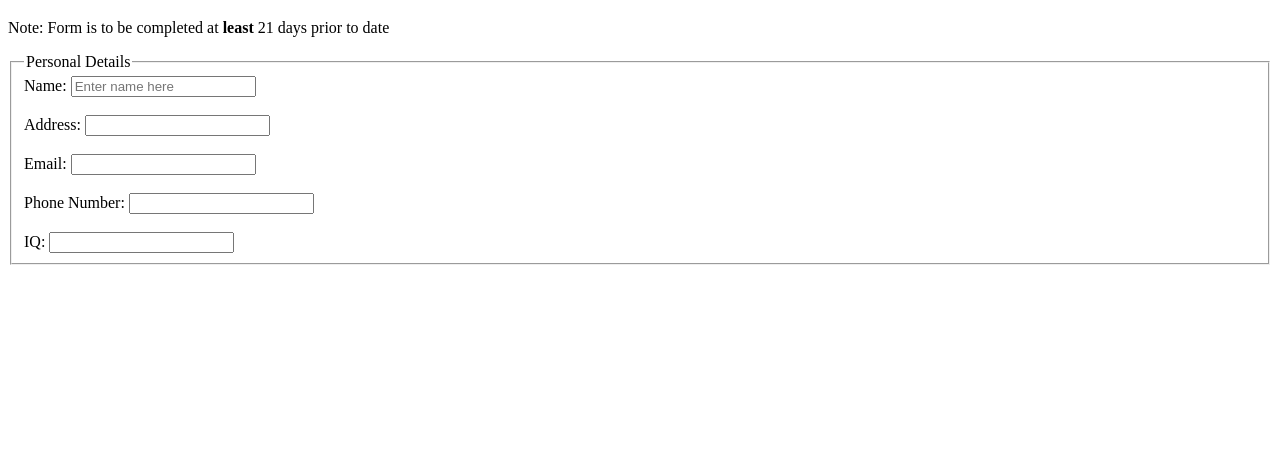
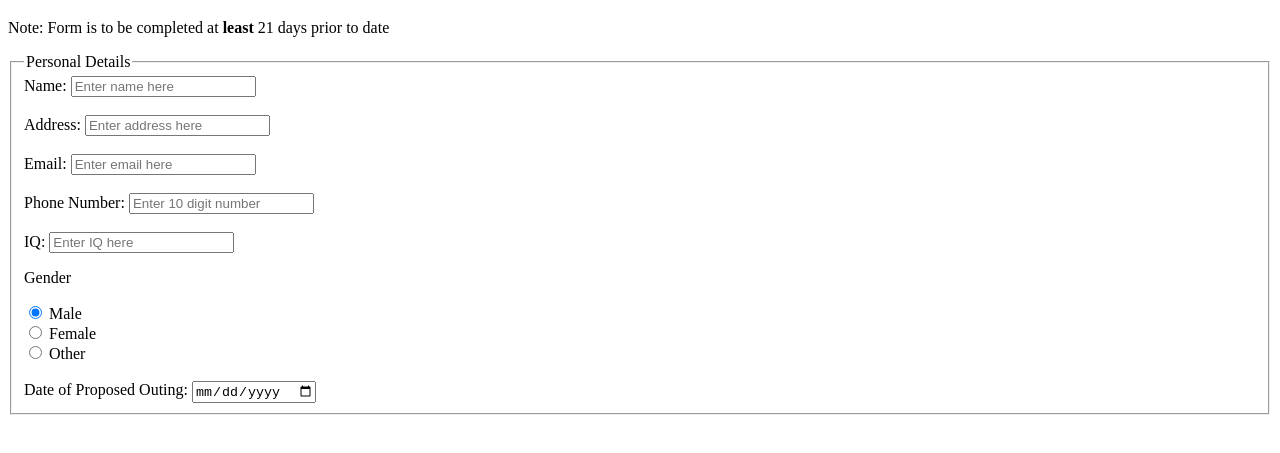
Before and after one commit to damianmtz73/survey-form-practice, a plain HTML site: page index.html in a window 1280 px wide. Shown: the part 61-514 px from the top of the page. Drawn offline with Linux system fonts and the light colour scheme.

Commit message:
Finished first fieldSet. added radioButtons, and dateInput

```diff
--- a/index.html
+++ b/index.html
@@ -18,33 +18,48 @@
                     <legend> Personal Details</legend>
                     <div>
                         <label for="name">Name: </label>
-                        <input type="text" name="name" id="name" placeholder="Enter name here">
+                        <input type="text" name="name" id="name" placeholder="Enter name here" required>
                     </div>
                     <!-- use <br> or CSS to create space/padding between inputs-->
                     <br>
                     <div>
                         <!-- how to make the pervious enter address appers. browers setting? -->
                         <label for="address">Address: </label>
-                        <input type="text" name="address" id="address">
+                        <input type="text" name="address" id="address" placeholder="Enter address here" required>
                     </div>
                     <br>
                     <div>
                         <label for="emal">Email: </label>
-                        <input type="email" name="email" id="email">
+                        <input type="email" name="email" id="email" placeholder="Enter email here" required>
                     </div>
                     <br>
                     <div>
                         <label for="phoneNumber">Phone Number: </label>
-                        <input type="number" name="phoneNumber" id="phoneNumber">
+                        <input type="number" name="phoneNumber" id="phoneNumber" placeholder="Enter 10 digit number" required>
                     </div>
                     <br>
                     <div>
                         <label for="iq">IQ:</label>
-                        <input type="number" name="iq" id="iq">
+                        <input type="number" name="iq" id="iq" placeholder="Enter IQ here">
                     </div>
-
-                </form>
-            </fieldset>
+                    <div>
+                    <p>Gender</p>
+                            <input type="radio" name="gender" id="male" checked>
+                            <label for="male">Male</label>
+                            <br>
+                            <input type="radio" name="gender" id="female">
+                            <label for="female">Female</label>
+                            <br>
+                            <input type="radio" name="gender" id="other">
+                            <label for="other">Other</label>
+                        </div>
+                        <br>
+                        <div>
+                            <label for="dateOuting">Date of Proposed Outing:</label>
+                            <input type="date" name="date" id="date">
+                        </div>
+                </fieldset>
+            </form>
         </div>
     </main>
 
```
